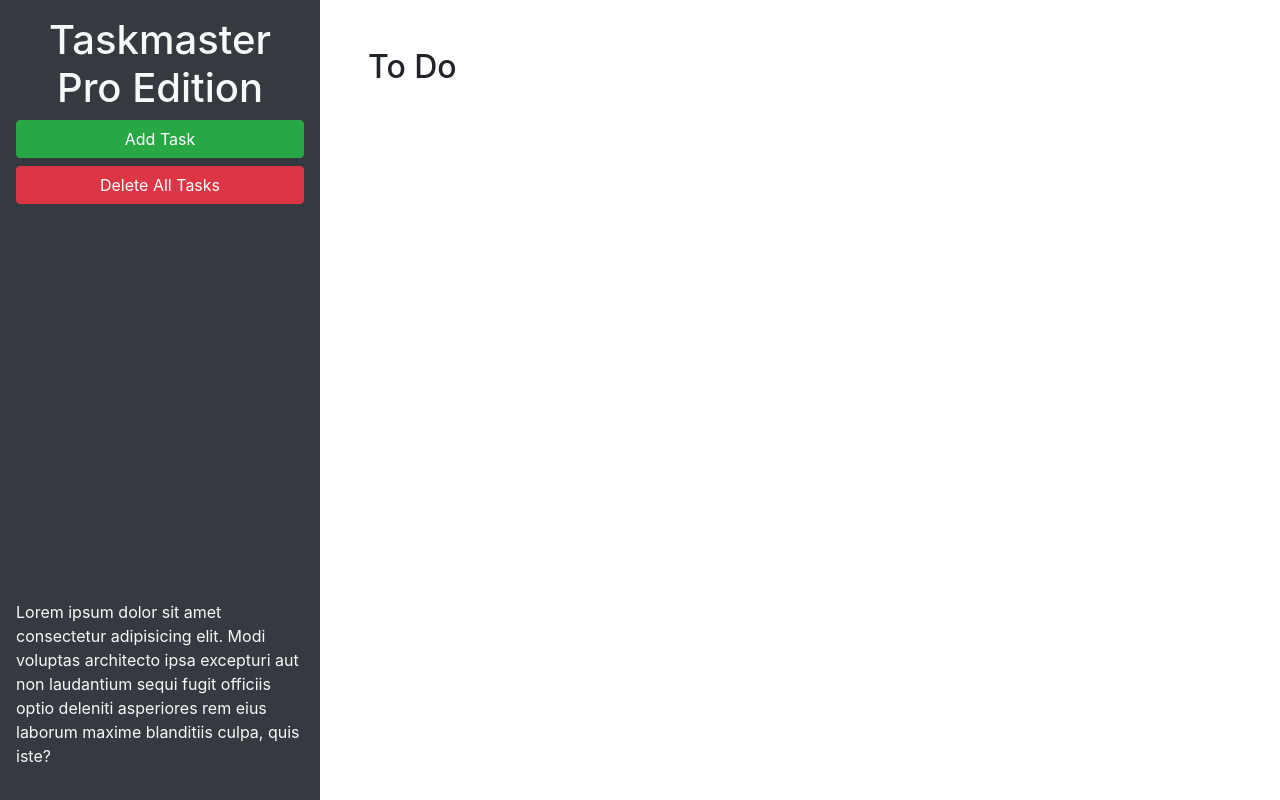
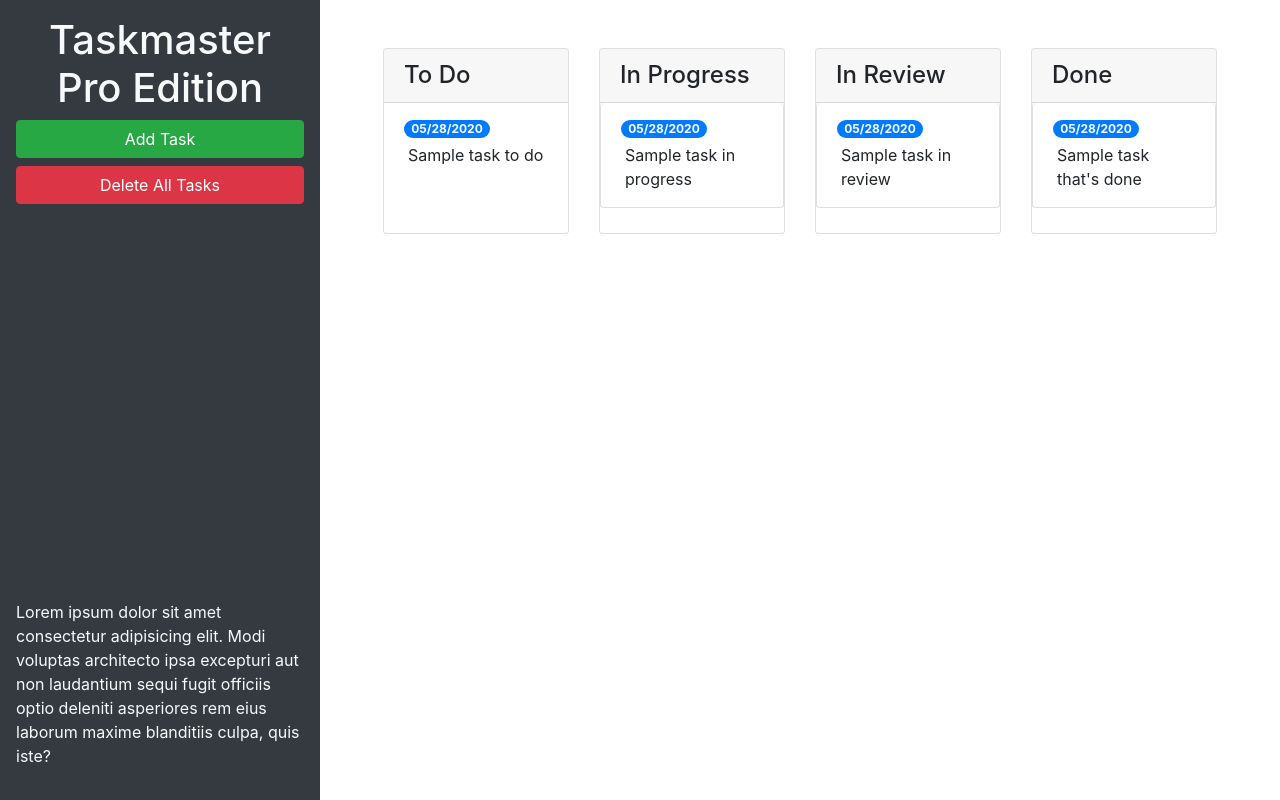
Before and after one commit to jasongrossman/taskmaster-pro, a plain HTML site: page index.html in a window 1280 px wide. Drawn offline with nearby package versions, Linux system fonts and the light colour scheme.

Commit message:
added bootstrap to create cards and modals

```diff
--- a/index.html
+++ b/index.html
@@ -24,9 +24,66 @@
       </p>
     </header>
     <main class="col-12 col-lg-9">
-      <div class="m-5">
-        <h2>To Do</h2>
-        <ul id="list-toDo" class="list-group"> </ul>
+      <div class="m-5 row justify-content-around">
+        <!-- todo start -->
+        <div class="col-12 col-md-6 col-xl-3 mb-3">
+          <div class="card">
+            <h4 class="card-header">
+              To Do
+            </h4>
+            <ul id="list-toDo" class="list-group list-group-flush">
+              <li class="list-group-item">
+                <span class="badge badge-primary badge-pill">05/28/2020</span>
+                <p class="m-1">Sample task to do</p>
+              </li>
+            </ul>
+          </div>
+        </div>        <!-- todo end -->
+        <!-- in progress start -->
+        <div class="col-12 col-md-6 col-xl-3 mb-3">
+          <div class="card">
+            <h4 class="card-header">
+              In Progress
+            </h4>
+            <ul id="list-inProgress" class="list-group">
+              <li class="list-group-item">
+                <span class="badge badge-primary badge-pill">05/28/2020</span>
+                <p class="m-1">Sample task in progress</p>
+              </li>
+          </ul>
+          </div>
+        </div>
+        <!-- in progress end -->
+        <!-- in review start -->
+        <div class="col-12 col-md-6 col-xl-3 mb-3">
+          <div class="card">
+            <h4 class="card-header">
+              In Review
+            </h4>
+            <ul id="list-inReview" class="list-group">
+              <li class="list-group-item">
+                <span class="badge badge-primary badge-pill">05/28/2020</span>
+                <p class="m-1">Sample task in review</p>
+              </li>
+            </ul>
+          </div>
+        </div>
+        <!-- in review end -->
+        <!-- done start -->
+        <div class="col-12 col-md-6 col-xl-3 mb-3">
+          <div class="card">
+            <h4 class="card-header">
+              Done
+            </h4>
+            <ul id="list-done" class="list-group">
+              <li class="list-group-item">
+                <span class="badge badge-primary badge-pill">05/28/2020</span>
+                <p class="m-1">Sample task that's done</p>
+              </li>
+            </ul>
+          </div>
+        </div>
+        <!-- done end -->
       </div>
     </main>
   </div>
@@ -46,7 +103,7 @@
           <form>
             <div class="form-group">
               <label for="modalTaskDescription">Task description</label>
-              <textarea id="modalTaskDescription" rows="3"></textarea>
+              <textarea id="modalTaskDescription" rows="3" class="form-control"></textarea>
             </div>
             <div class="form-group">
               <label for="modalDueDate">Due date</label>
```
